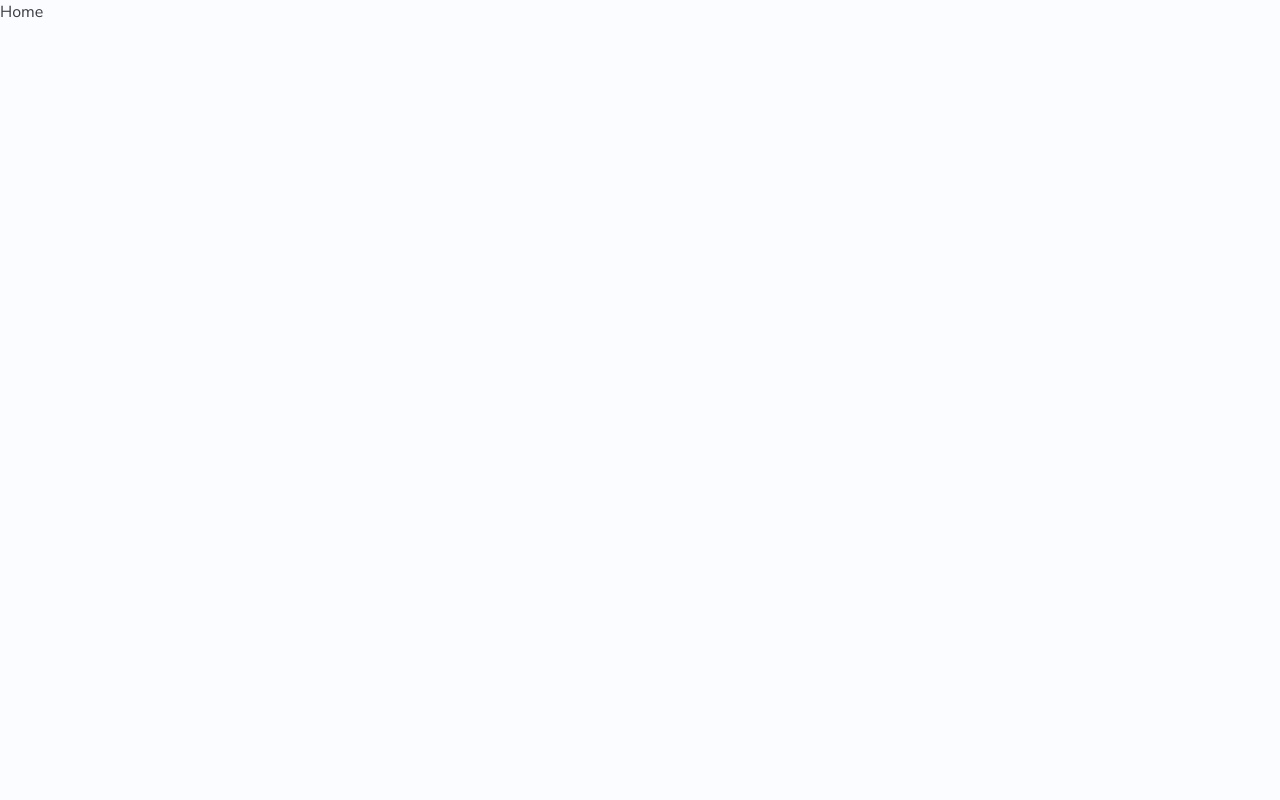
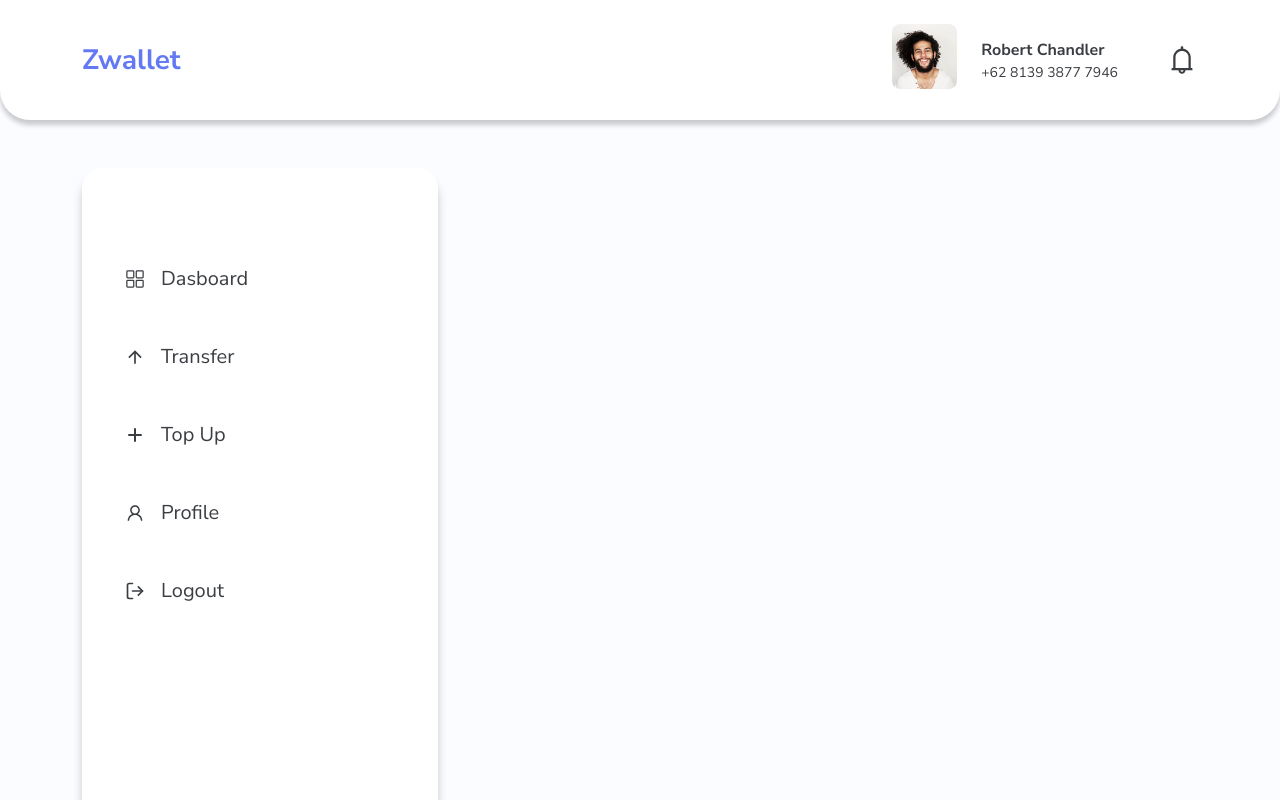
Before and after one commit to DanangFirmantara/fw5-nextjs-beginner, a Next.js app: page /home in a window 1280 px wide. Shown: the top 800 px of the page. Built offline with nearby package versions, Linux system fonts and the light colour scheme.

Commit message:
feat : initial homeUser

```diff
--- /dev/null
+++ b/components/FooterUser.js
@@ -0,0 +1,22 @@
+import React from 'react'
+import { Col, Container, Row } from 'react-bootstrap'
+
+const FooterUser = () => {
+	return (
+		<footer className='bg-pallet-1 text-pallet-2 py-4'>
+			<Container>
+				<Row className='align-items-center'>
+					<Col>
+						<div>2020 Zwallet. All right reserved.</div>
+					</Col>
+					<Col className='d-flex justify-content-end fw-semibold'>
+						<div className='mx-5'>+62 5637 8882 9901</div>
+						<div>contact@zwallet.com</div>
+					</Col>
+				</Row>
+			</Container>
+		</footer>
+	)
+}
+
+export default FooterUser
--- /dev/null
+++ b/components/NavbarUser.js
@@ -0,0 +1,33 @@
+import React from 'react'
+import { Container, Navbar } from 'react-bootstrap'
+import Image from 'next/image'
+import {AiOutlineBell} from 'react-icons/ai'
+
+const NavbarUser = () => {
+	return (
+		<Navbar bg='pallet-2' variant='light' className='py-4 navbar'>
+			<Container>
+				<Navbar.Brand href='/home'>
+					<div className='text-pallet-1 fs-3 fw-bold'>
+						Zwallet
+					</div>
+				</Navbar.Brand>
+				<Navbar.Collapse className='justify-content-end align-items-center'>
+					<div className='mx-4'>
+						<Image src='/images/1.png' alt='user' width={65} height={65} />
+					</div>
+					<div className='text-start me-5'>
+						<div className='fw-bold fs-6'>Robert Chandler</div>
+						<div className='fs-8'>+62 8139 3877 7946</div>
+					</div>
+					<div>
+						<AiOutlineBell className='fs-2'/>
+					</div>
+
+				</Navbar.Collapse>
+			</Container>
+		</Navbar>
+	)
+}
+
+export default NavbarUser
--- /dev/null
+++ b/components/SidebarUser.js
@@ -0,0 +1,49 @@
+import React from 'react'
+import {IoGridOutline,} from 'react-icons/io5'
+import {IoMdArrowUp} from 'react-icons/io'
+import {HiPlus} from 'react-icons/hi'
+import {AiOutlineUser} from 'react-icons/ai'
+import {FiLogOut} from 'react-icons/fi'
+import Link from 'next/link'
+
+const SidebarUser = () => {
+
+	const menu=[
+		{link:'/home', name:'Dasboard', icon: IoGridOutline},
+		{link:'/transfer', name:'Transfer', icon:IoMdArrowUp},
+		{link:'/topup', name:'Top Up', icon: HiPlus},
+		{link:'/profile', name:'Profile', icon: AiOutlineUser},
+	]
+
+	return (
+		<>
+			<div className='bg-white shadow-dark rounded-2 sidebar'>
+				<ul className='py-5 menu '>
+					{menu.map(items=>{
+						const Icon = items.icon
+						return(
+							<li key={String(items.name)} className='my-5'>
+								<Link href={items.link}>
+									<a >
+										<Icon className='me-3'/>
+										{items.name}
+									</a>
+								</Link>
+							</li>
+						)
+					})}
+					<li className='mt-5'>
+						<Link href='/home'>
+							<a>
+								<FiLogOut className='me-3'/>
+							Logout
+							</a>
+						</Link>
+					</li>
+				</ul>
+			</div>
+		</>
+	)
+}
+
+export default SidebarUser
--- a/pages/home.js
+++ b/pages/home.js
@@ -1,8 +1,24 @@
 import React from 'react'
+import { Row, Col, Container } from 'react-bootstrap'
+import FooterUser from '../components/FooterUser'
+import NavbarUser from '../components/NavbarUser'
+import SidebarUser from '../components/SidebarUser'
 
 const Home = () => {
 	return (
-		<div>Home</div>
+		<>
+			<NavbarUser/>
+			<Container className='vh-100'>
+				<Row className='mt-5'>
+					<Col sm={4}>
+						<SidebarUser />
+					</Col>
+					<Col>
+					</Col>
+				</Row>
+			</Container>
+			<FooterUser />
+		</>
 	)
 }
 
--- a/styles/globals.css
+++ b/styles/globals.css
@@ -92,3 +92,27 @@ a {
 .sidebar{
 	height: 100%;
 }
+.navbar{
+	border-radius: 0 0 30px 30px;
+	box-shadow: 0 5px 5px rgba(0, 0, 0, 0.2);
+}
+.sidebar{
+	height: 90vh;
+}
+.sidebar ul{
+	list-style-type: none;
+	padding-left: 0;
+}
+
+.sidebar ul a{
+	display: flex;
+	align-items: center;
+	font-size: 20px;
+	padding : 0 40px;
+	border-left: 3px solid transparent;
+}
+.sidebar ul a:hover{
+	font-size: 20px;
+	font-weight: bold;
+	border-left: 3px solid rgba(99, 121, 244, 1);
+}
```
Also changed, not shown: pages/profile.js (added, +8 -0 lines), pages/topup.js (added, +9 -0 lines), pages/transfer.js (added, +9 -0 lines), public/images/2.png (added).
